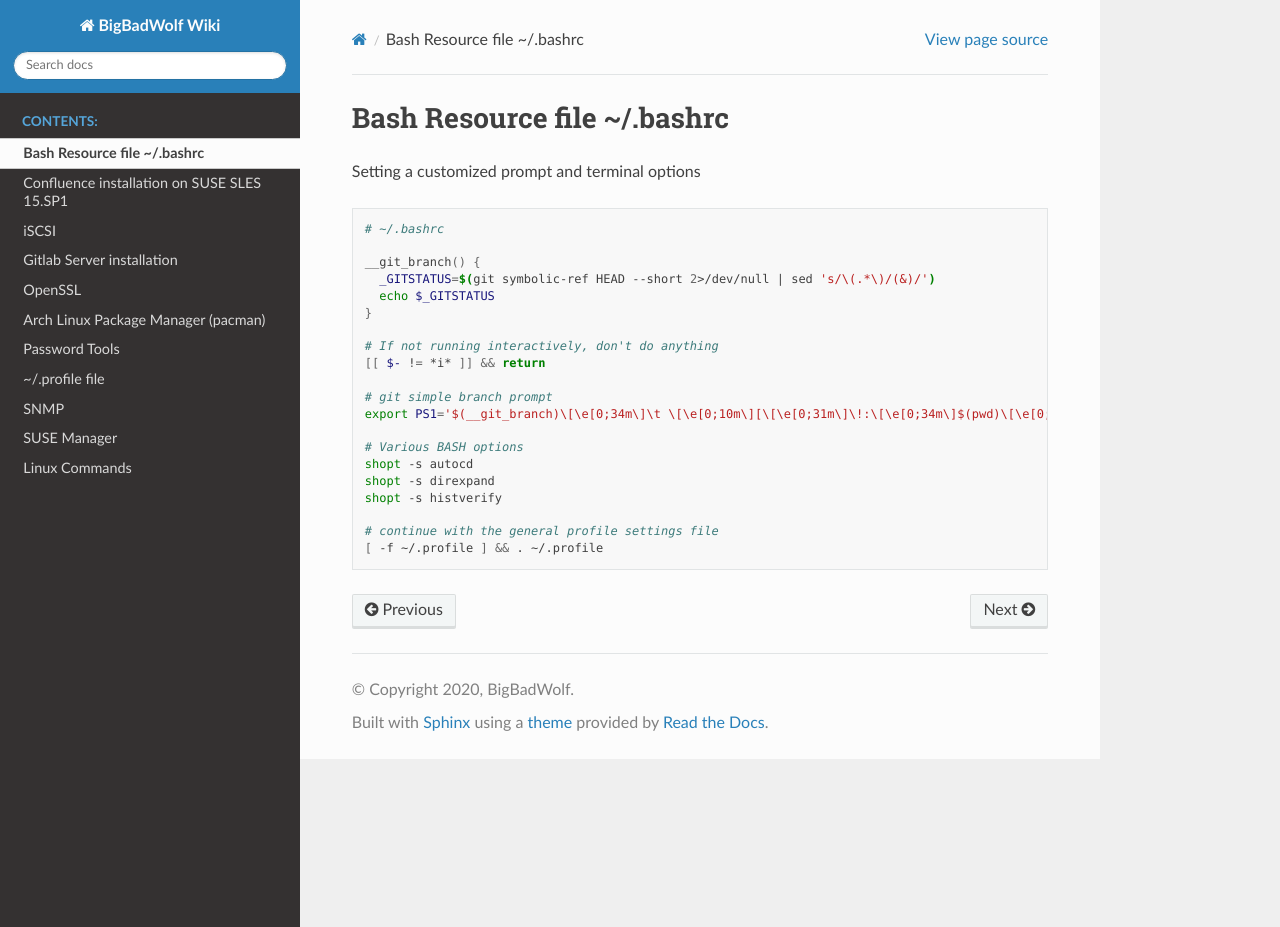
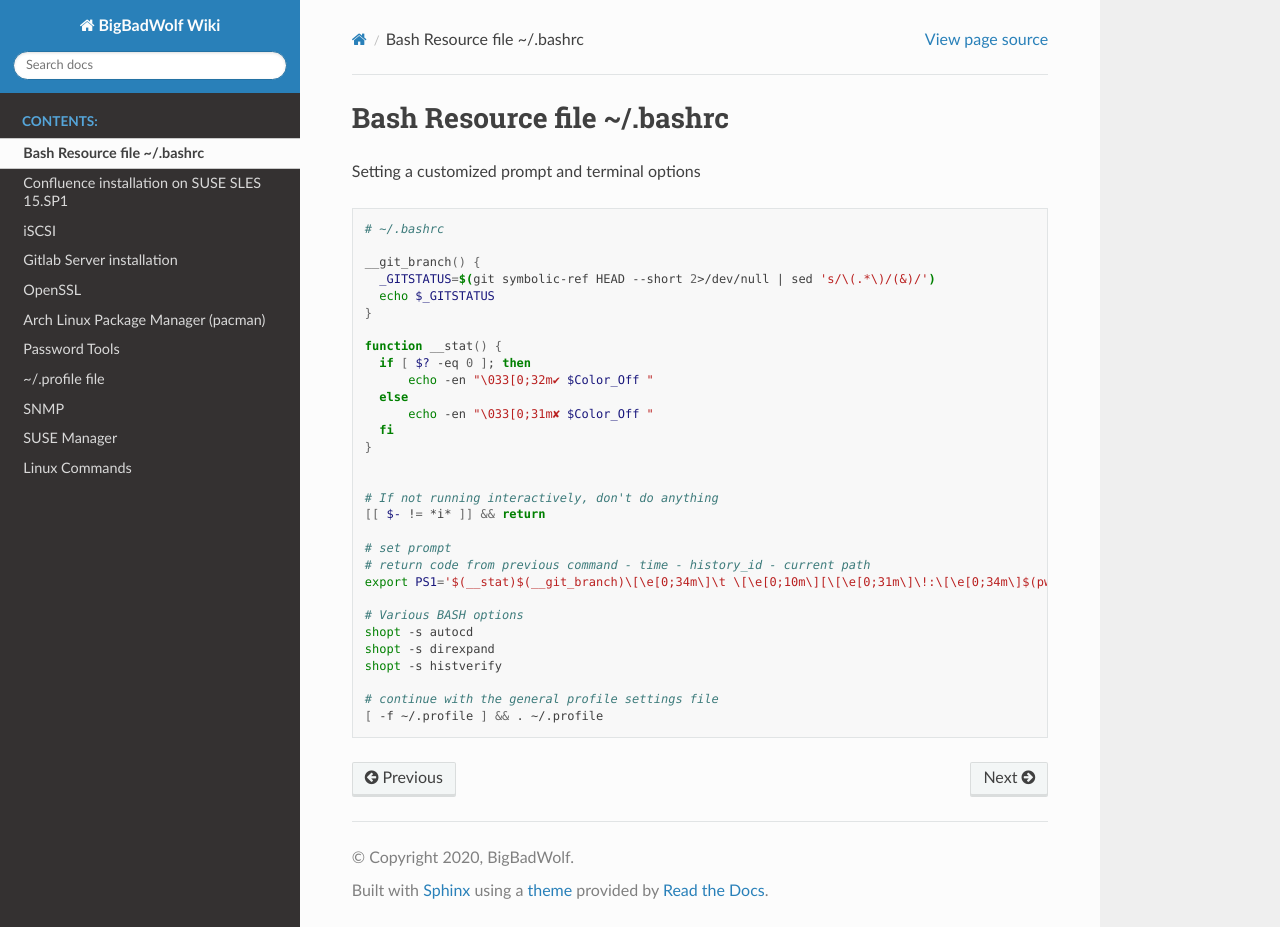
Before and after one commit to p3ll1n0r3/readthedocs, a Sphinx documentation site: the page built from docs/bashrc.rst, in a window 1280 px wide and 927 px high. Built offline with Sphinx 7.4.7 and the Read the Docs theme 2.0.0, drawn with Linux system fonts in a browser that asks for light colours.

Commit message:
Update bashrc.rst

```diff
--- a/docs/bashrc.rst
+++ b/docs/bashrc.rst
@@ -12,11 +12,21 @@
     echo $_GITSTATUS
   }
 
+  function __stat() {
+    if [ $? -eq 0 ]; then
+        echo -en "\033[0;32m✔ $Color_Off "
+    else
+        echo -en "\033[0;31m✘ $Color_Off "
+    fi
+  }
+
+
   # If not running interactively, don't do anything
   [[ $- != *i* ]] && return
 
-  # git simple branch prompt
-  export PS1='$(__git_branch)\[\e[0;34m\]\t \[\e[0;10m\][\[\e[0;31m\]\!:\[\e[0;34m\]$(pwd)\[\e[0;10m\]]\[\e[0;37m\] \$ \[\e[0;20m\]'
+  # set prompt
+  # return code from previous command - time - history_id - current path
+  export PS1='$(__stat)$(__git_branch)\[\e[0;34m\]\t \[\e[0;10m\][\[\e[0;31m\]\!:\[\e[0;34m\]$(pwd)\[\e[0;10m\]]\[\e[0;37m\] \$ \[\e[0;20m\]'
 
   # Various BASH options
   shopt -s autocd
```
